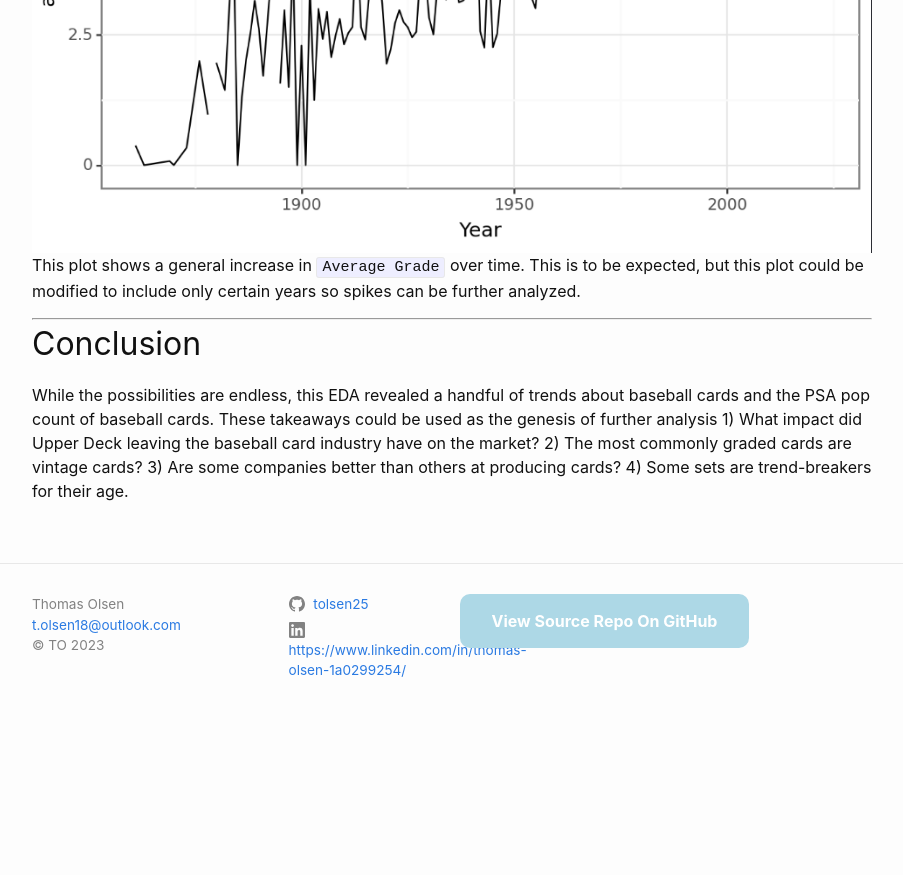
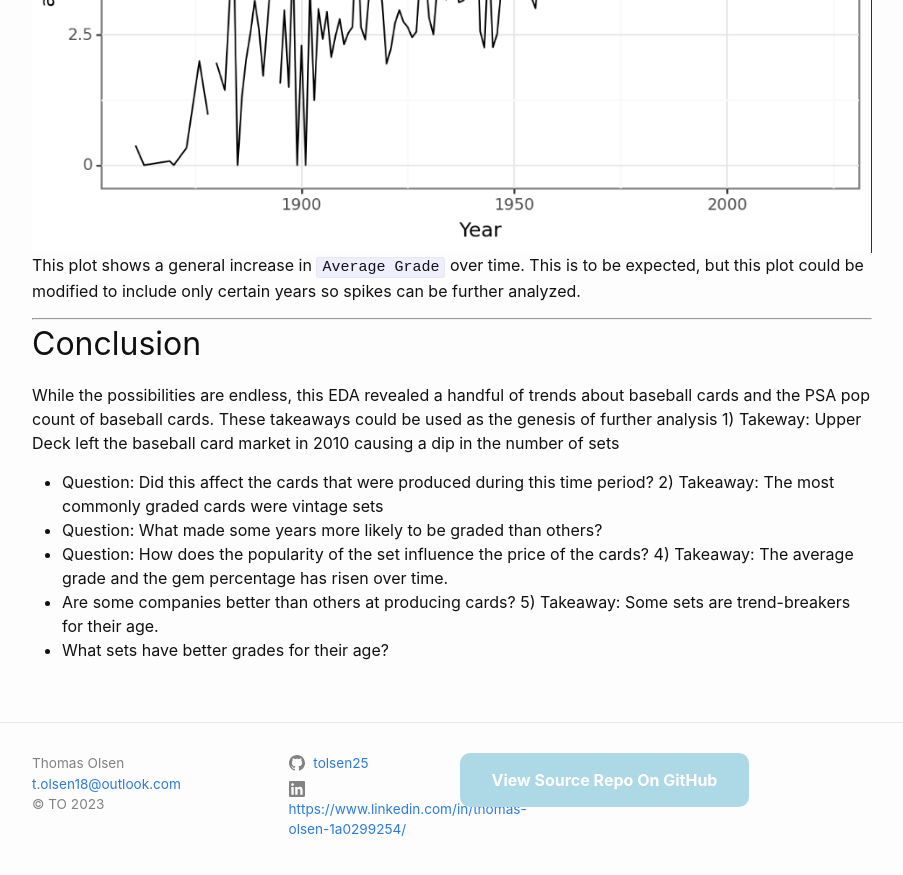
Before and after one commit to tolsen25/tolsen25.github.io, a Jekyll site: the page built from _posts/2023-12-13-PSA-EDA.md, in a window 1280 px wide and 900 px high, scrolled down 4914 px. Shown: the top 875 px of the window, without its empty margins (188-1091 px from the left). Built offline with Jekyll 4.4.1, drawn with Linux system fonts in a browser that asks for light colours; comment, search, counter and statistics services are not loaded; before the commit the page ends 5655 px from its top, so only the background shows below that.

Commit message:
Update 2023-12-13-PSA-EDA.md

```diff
--- a/_posts/2023-12-13-PSA-EDA.md
+++ b/_posts/2023-12-13-PSA-EDA.md
@@ -51,7 +51,12 @@ This plot shows a general increase in `Average Grade` over time. This is to be e
 ***
 ## Conclusion
 While the possibilities are endless, this EDA revealed a handful of trends about baseball cards and the PSA pop count of baseball cards. These takeaways could be used as the genesis of further analysis
-1) What impact did Upper Deck leaving the baseball card industry have on the market?
-2) The most commonly graded cards are vintage cards?
-3) Are some companies better than others at producing cards?
-4) Some sets are trend-breakers for their age.
+1) Takeway: Upper Deck left the baseball card market in 2010 causing a dip in the number of sets
+  * Question: Did this affect the cards that were produced during this time period?
+2) Takeaway: The most commonly graded cards were vintage sets
+  * Question: What made some years more likely to be graded than others?
+  * Question: How does the popularity of the set influence the price of the cards?
+4) Takeaway: The average grade and the gem percentage has risen over time.
+  * Are some companies better than others at producing cards?
+5) Takeaway: Some sets are trend-breakers for their age.
+  * What sets have better grades for their age?
```
